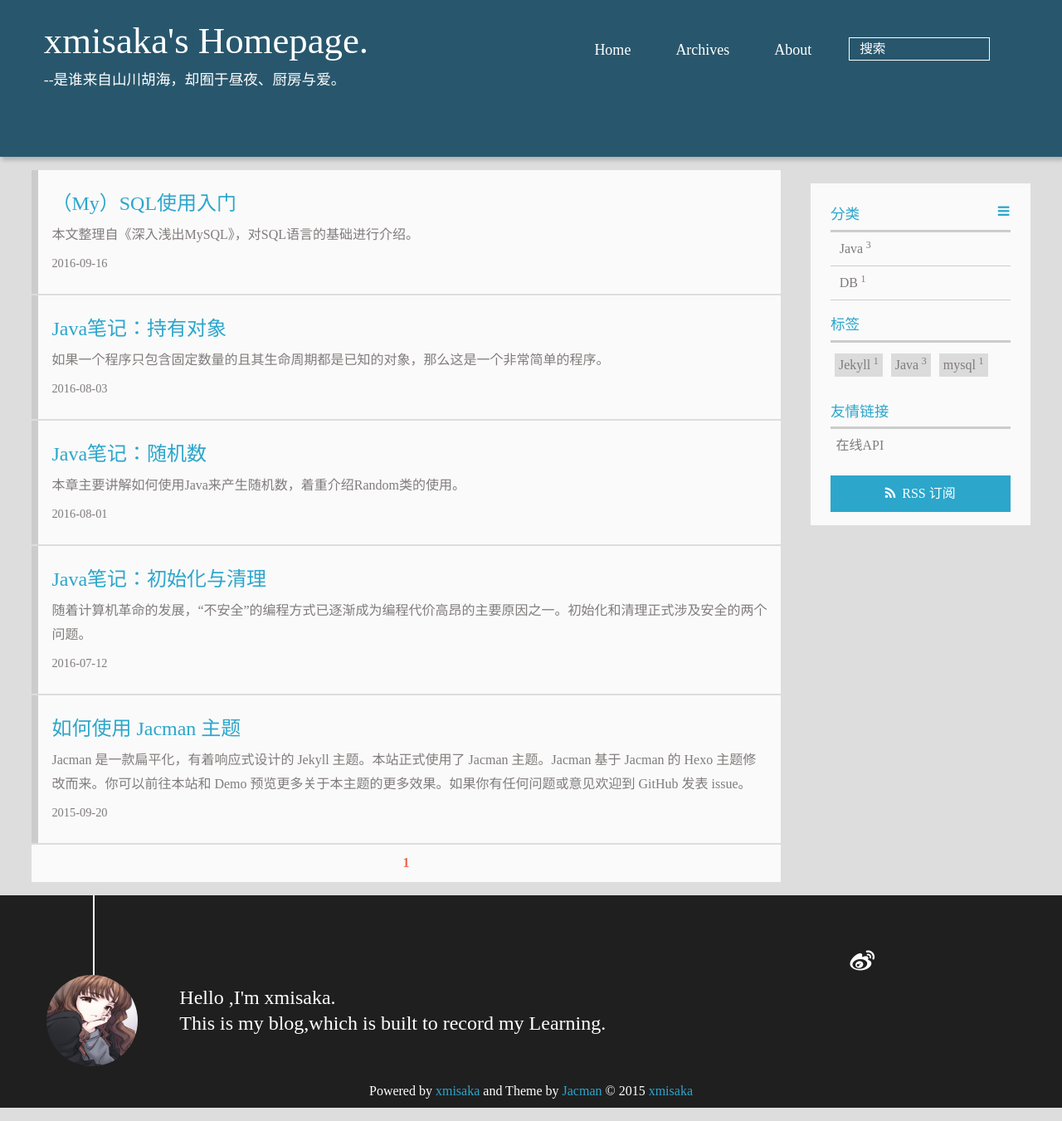
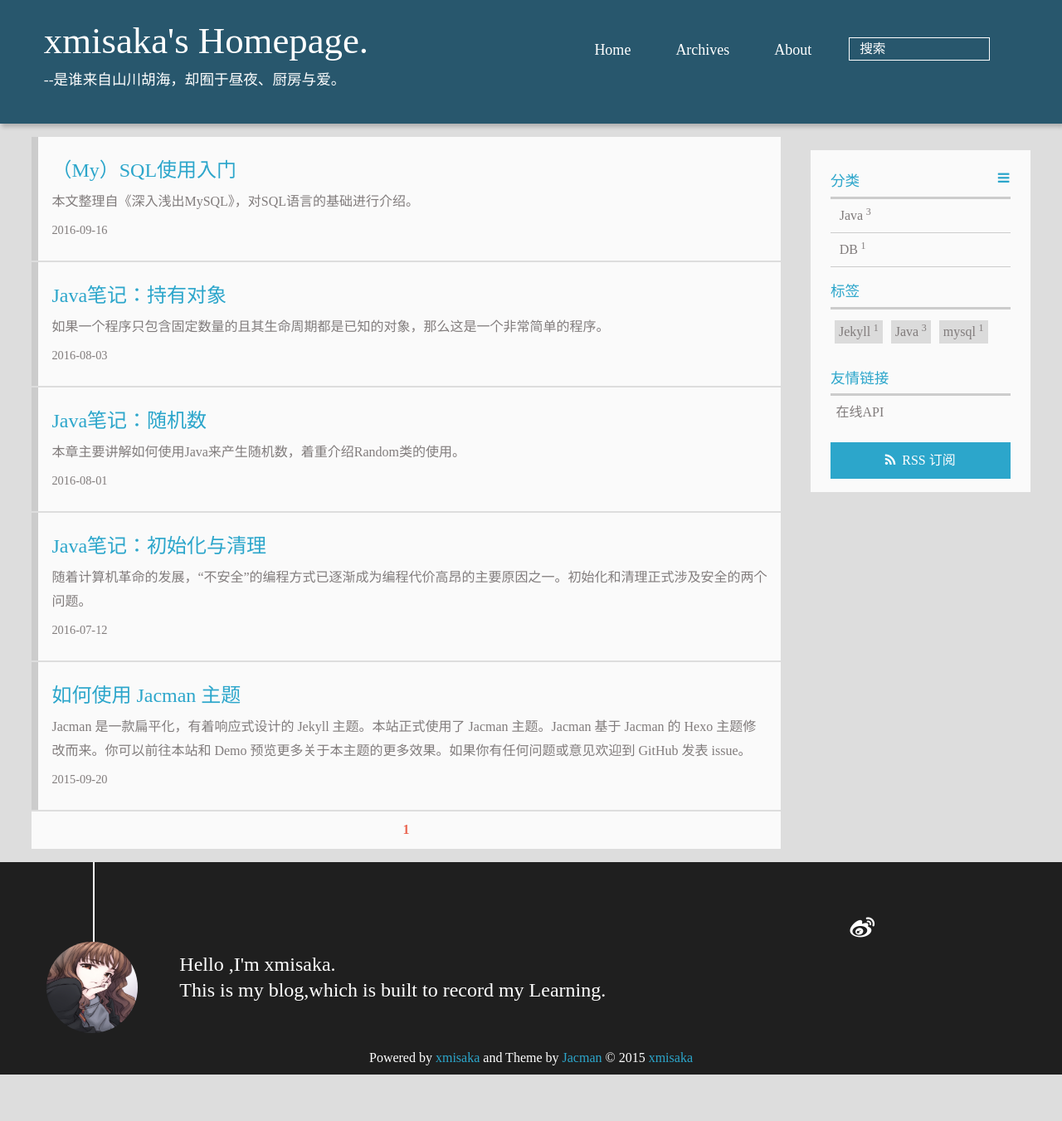
Before and after one commit to xmisaka/xmisaka.github.io, a Jekyll site: the page built from index.html, in a window 1280 px wide. Shown: the whole page at 83% size. Built offline with Jekyll 4.4.1, drawn with Linux system fonts in a browser that asks for light colours; Markdown is read by kramdown in place of the engine named in the settings; the list of posts is cut into pages by our own code; comment, search, counter and statistics services are not loaded; after the commit the page ends 1311 px from its top, so only the background shows below that.

Commit message:
Update style.css

```diff
--- a/assets/css/style.css
+++ b/assets/css/style.css
@@ -272,7 +272,7 @@ body >header{
 }
 body >header >div{
 	width:95%;
-	height:160px;
+	height:120px;
 	margin:0 auto;
 	position:relative;
 	overflow:hidden;
```
